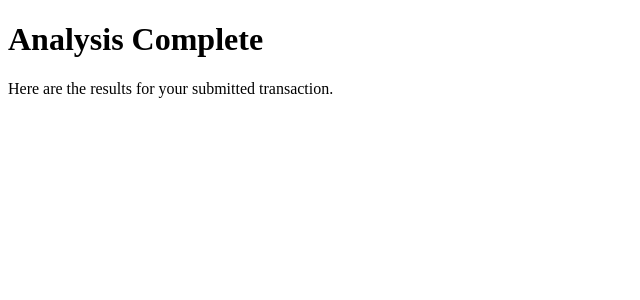
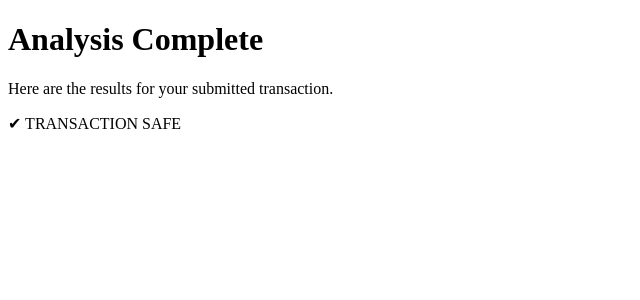
Before and after one commit to Erjoon7/FraudShield-AI, a Flask app: template app/templates/result.html in a window 1280 px wide. Shown: the part 45-345 px from the top of the page, without its empty margins (0-640 px from the left). Run offline with Flask 3, Linux system fonts and the light colour scheme; the template is opened without the code that fills it: most values are stand-ins (such as "Sample title", 1, 10 or a date in 2020).

Commit message:
result badge fraud/safe
festim

```diff
--- a/app/templates/result.html
+++ b/app/templates/result.html
@@ -33,3 +33,13 @@
                 {% endfor %}
             {% endif %}
         {% endwith %}
+
+        <div class="card result-card {{ result }}">
+            <div class="result-badge">
+                {% if result == 'fraud' %}
+                    <span class="badge badge-fraud">⚠ FRAUD DETECTED</span>
+                {% else %}
+                    <span class="badge badge-safe">✔ TRANSACTION SAFE</span>
+                {% endif %}
+            </div>
+        </div>
```
